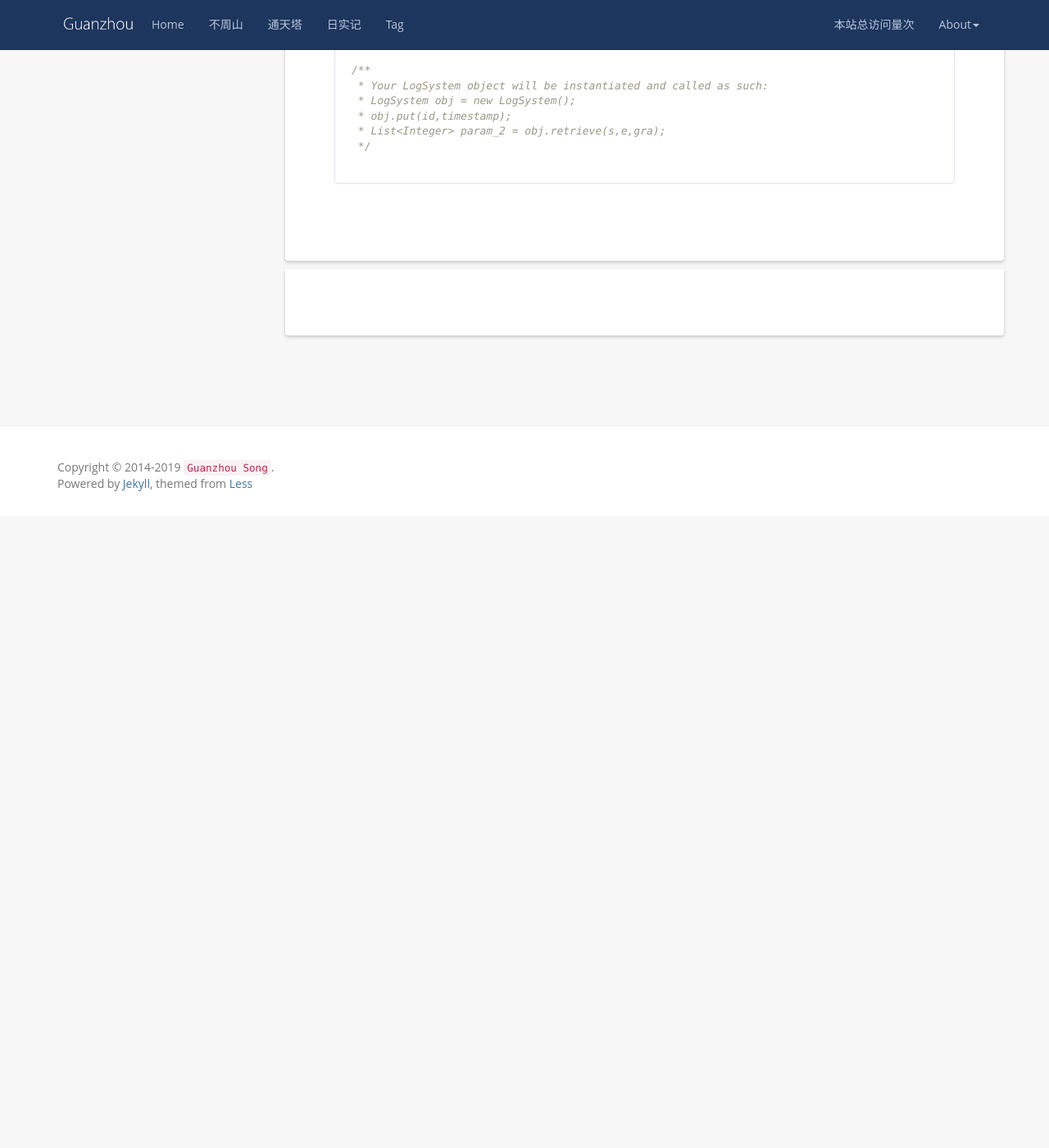
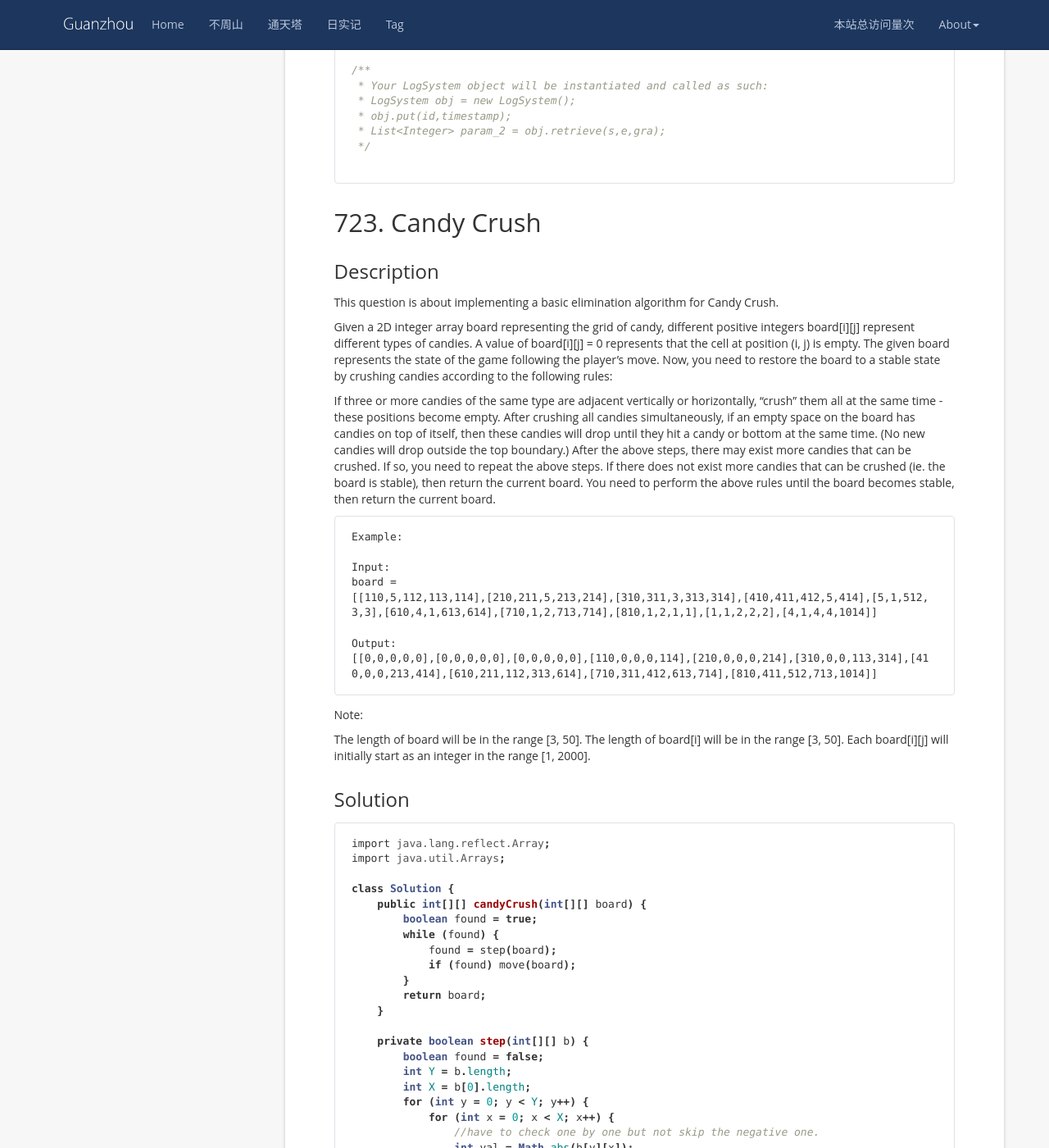
Before and after one commit to wangsimin04/GuanzhouSong.github.io, a Jekyll site: the page built from _posts/2019-10-01-LeetCode.md, in a window 1280 px wide and 1400 px high, scrolled down 28841 px. Shown: the whole window at 82% size. Built offline with Jekyll 4.4.1, drawn with Linux system fonts in a browser that asks for light colours; nearby versions of some CDN libraries; comment, search, counter and statistics services are not loaded; before the commit the page ends 29471 px from its top, so only the background shows below that; some of the changed text lies outside the part shown.

Commit message:
Update 2019-10-01-LeetCode.md

````diff
--- a/_posts/2019-10-01-LeetCode.md
+++ b/_posts/2019-10-01-LeetCode.md
@@ -1392,3 +1392,103 @@ class LogSystem {
  */
 
 ```
+
+## 723. Candy Crush
+### Description
+This question is about implementing a basic elimination algorithm for Candy Crush.
+
+Given a 2D integer array board representing the grid of candy, different positive integers board[i][j] represent different types of candies. A value of board[i][j] = 0 represents that the cell at position (i, j) is empty. The given board represents the state of the game following the player's move. Now, you need to restore the board to a stable state by crushing candies according to the following rules:
+
+If three or more candies of the same type are adjacent vertically or horizontally, "crush" them all at the same time - these positions become empty.
+After crushing all candies simultaneously, if an empty space on the board has candies on top of itself, then these candies will drop until they hit a candy or bottom at the same time. (No new candies will drop outside the top boundary.)
+After the above steps, there may exist more candies that can be crushed. If so, you need to repeat the above steps.
+If there does not exist more candies that can be crushed (ie. the board is stable), then return the current board.
+You need to perform the above rules until the board becomes stable, then return the current board.
+
+
+```
+Example:
+
+Input:
+board =
+[[110,5,112,113,114],[210,211,5,213,214],[310,311,3,313,314],[410,411,412,5,414],[5,1,512,3,3],[610,4,1,613,614],[710,1,2,713,714],[810,1,2,1,1],[1,1,2,2,2],[4,1,4,4,1014]]
+
+Output:
+[[0,0,0,0,0],[0,0,0,0,0],[0,0,0,0,0],[110,0,0,0,114],[210,0,0,0,214],[310,0,0,113,314],[410,0,0,213,414],[610,211,112,313,614],[710,311,412,613,714],[810,411,512,713,1014]]
+```
+
+
+
+Note:
+
+The length of board will be in the range [3, 50].
+The length of board[i] will be in the range [3, 50].
+Each board[i][j] will initially start as an integer in the range [1, 2000].
+
+### Solution
+```java
+import java.lang.reflect.Array;
+import java.util.Arrays;
+
+class Solution {
+    public int[][] candyCrush(int[][] board) {
+        boolean found = true;
+        while (found) {
+            found = step(board);
+            if (found) move(board);
+        }
+        return board;
+    }
+
+    private boolean step(int[][] b) {
+        boolean found = false;
+        int Y = b.length;
+        int X = b[0].length;
+        for (int y = 0; y < Y; y++) {
+            for (int x = 0; x < X; x++) {
+                //have to check one by one but not skip the negative one.
+                int val = Math.abs(b[y][x]);
+                if (val == 0) continue;
+                //looking rightside and set eliminated item as negative.
+                if (x < X - 2 && Math.abs(b[y][x + 1]) == val && Math.abs(b[y][x + 2]) == val) {
+                    found = true;
+                    int idx = x;
+                    while (idx < X && Math.abs(b[y][idx]) == val) {
+                        b[y][idx++] = -val;
+                    }
+                }
+                //looking downside and set eliminated item as negative.
+                if (y < Y - 2 && Math.abs(b[y + 1][x]) == val && Math.abs(b[y + 2][x]) == val) {
+                    found = true;
+                    int idx = y;
+                    while (idx < Y && Math.abs(b[idx][x]) == val) {
+                        b[idx++][x] = -val;
+                    }
+                }
+            }
+        }
+        return found;
+    }
+
+    private void move(int[][] b) {
+        int Y = b.length;
+        int X = b[0].length;
+        //from bottom to top, only store positive number.
+        for (int x = 0; x < X; x++) {
+            int idx = Y - 1;
+            for (int y = Y - 1; y >= 0; y--) {
+                if (b[y][x] > 0) {
+                    b[idx--][x] = b[y][x];
+                }
+            }
+            //set rest as 0.
+            for (int k = idx; k >= 0; k--) {
+                b[k][x] = 0;
+            }
+        }
+    }
+
+}
+
+
+```
````
